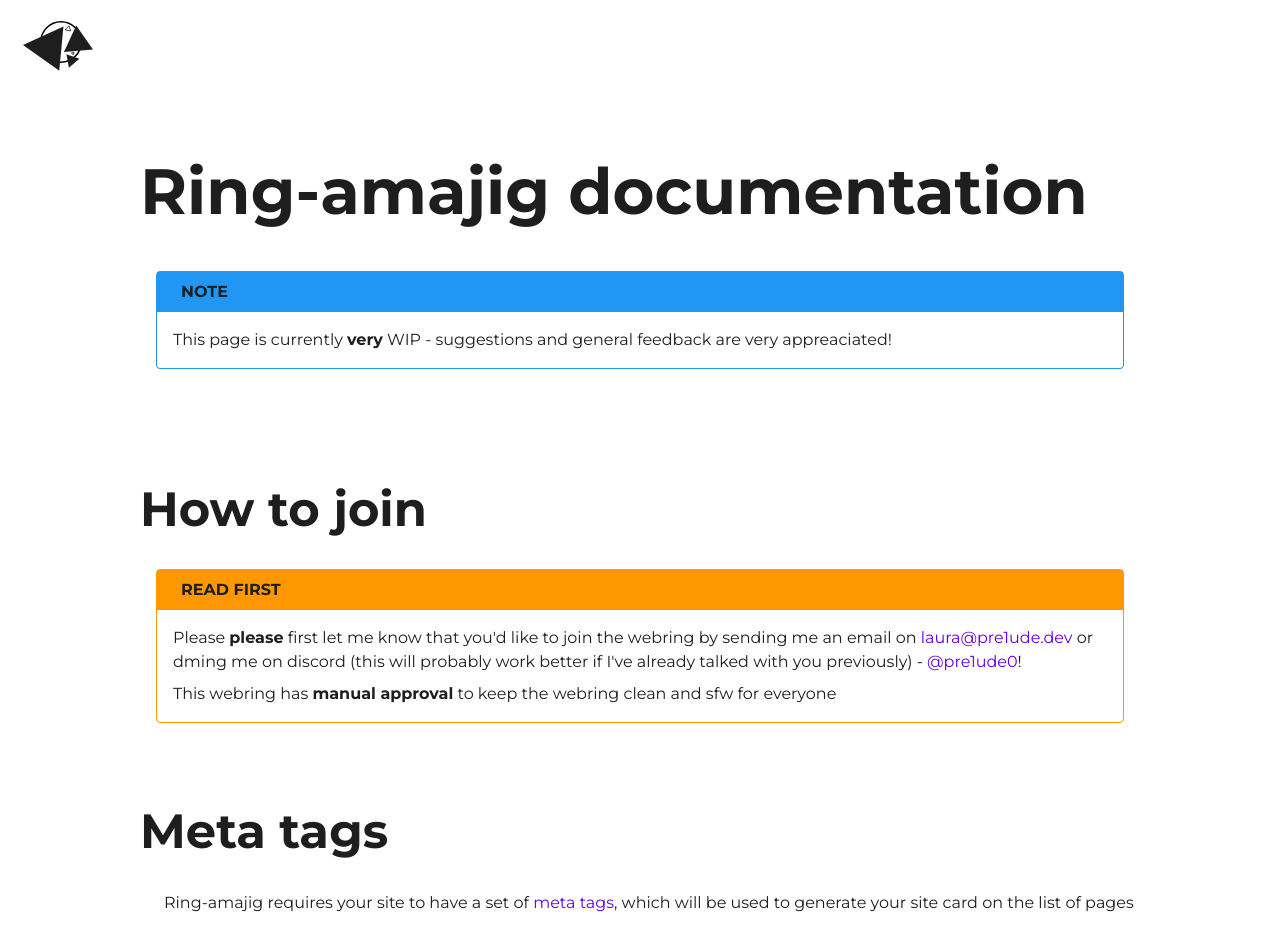
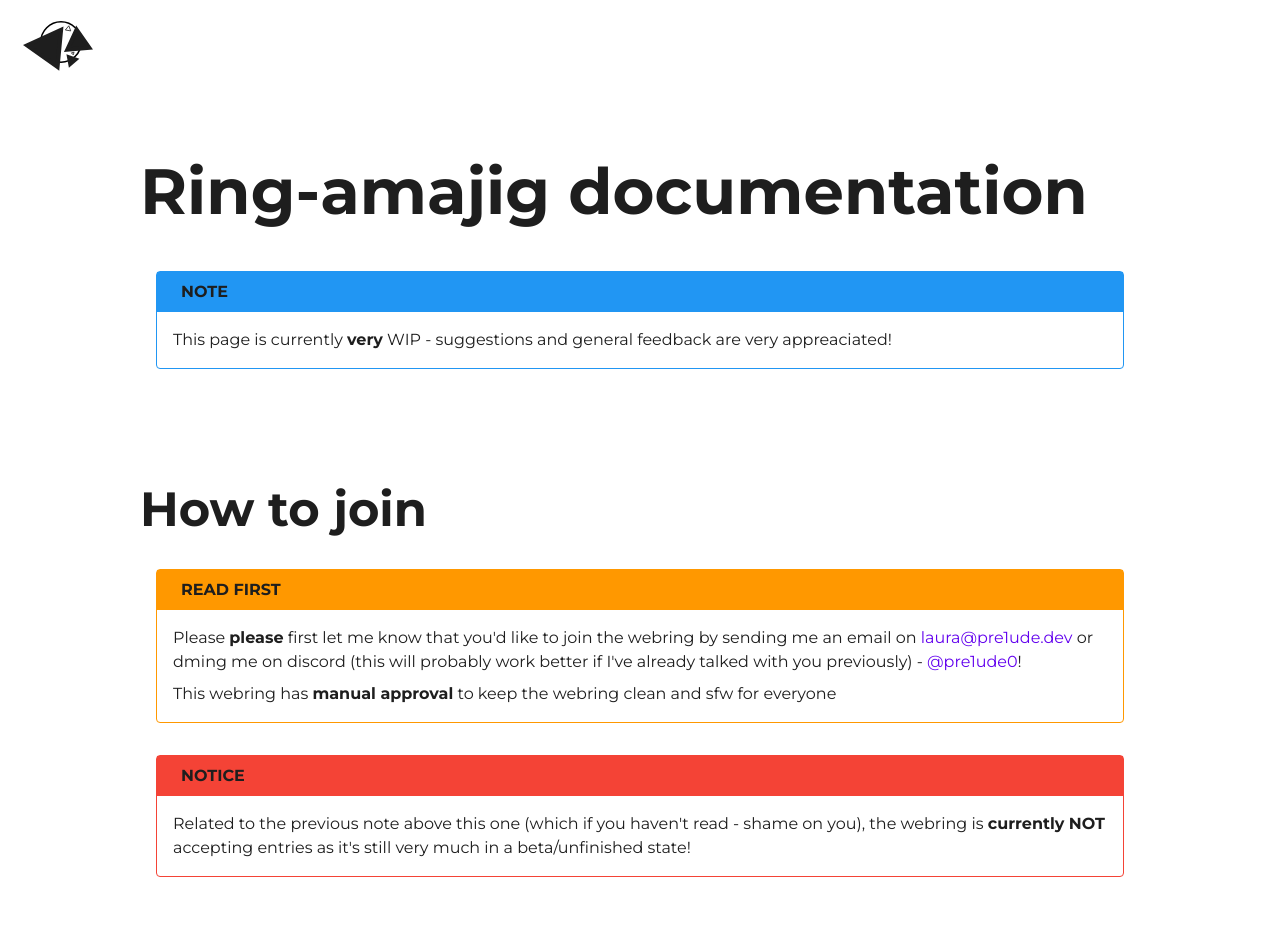
Before and after one commit to Pre1ude0/ringamajig, a SvelteKit app: page /docs in a window 1280 px wide. Shown: the top 946 px of the page. Built offline with nearby package versions, Linux system fonts and the light colour scheme; a web font is replaced by a local one.

Commit message:
add beta notice

```diff
--- a/src/routes/(main)/docs/+page.svelte
+++ b/src/routes/(main)/docs/+page.svelte
@@ -46,6 +46,20 @@
                 <p>
                     This webring has <strong>manual approval</strong> to keep the
                     webring clean and sfw for everyone
+                </p>
+            </div>
+        </note>
+        <note data-type="critical">
+            <div class="title">
+                <i class="nf nf-fa-warning"></i> NOTICE
+            </div>
+            <div class="content">
+                <p>
+                    Related to the previous note above this one (which if you
+                    haven't read - shame on you), the webring is <strong
+                        >currently NOT</strong
+                    > accepting entries as it's still very much in a beta/unfinished
+                    state!
                 </p>
             </div>
         </note>
@@ -265,6 +279,17 @@
             border-radius: var(--border-radius);
         }
 
+        &[data-type="critical"] {
+            .title {
+                background-color: var(--error);
+            }
+
+            position: relative;
+            border: 1px var(--error) solid;
+
+            border-radius: var(--border-radius);
+        }
+
         transition: border-color 0.3s ease-in-out;
     }
 
```
